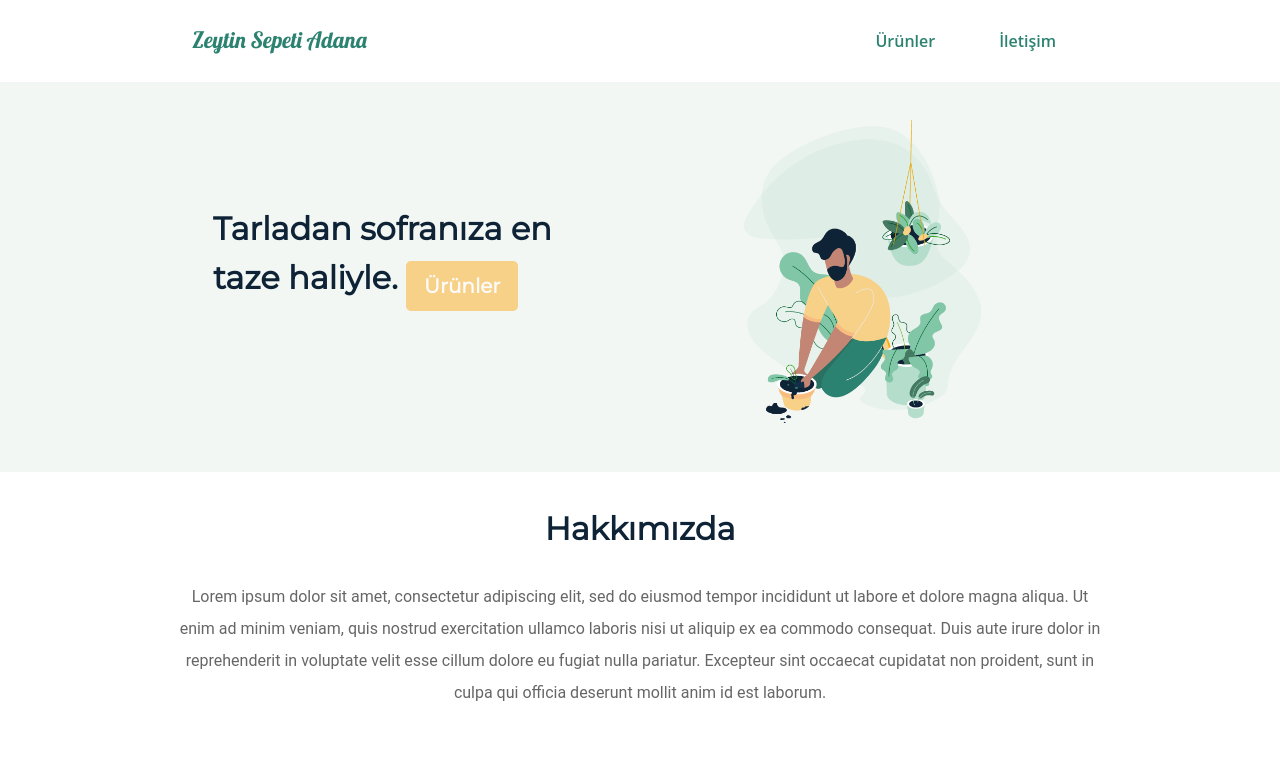
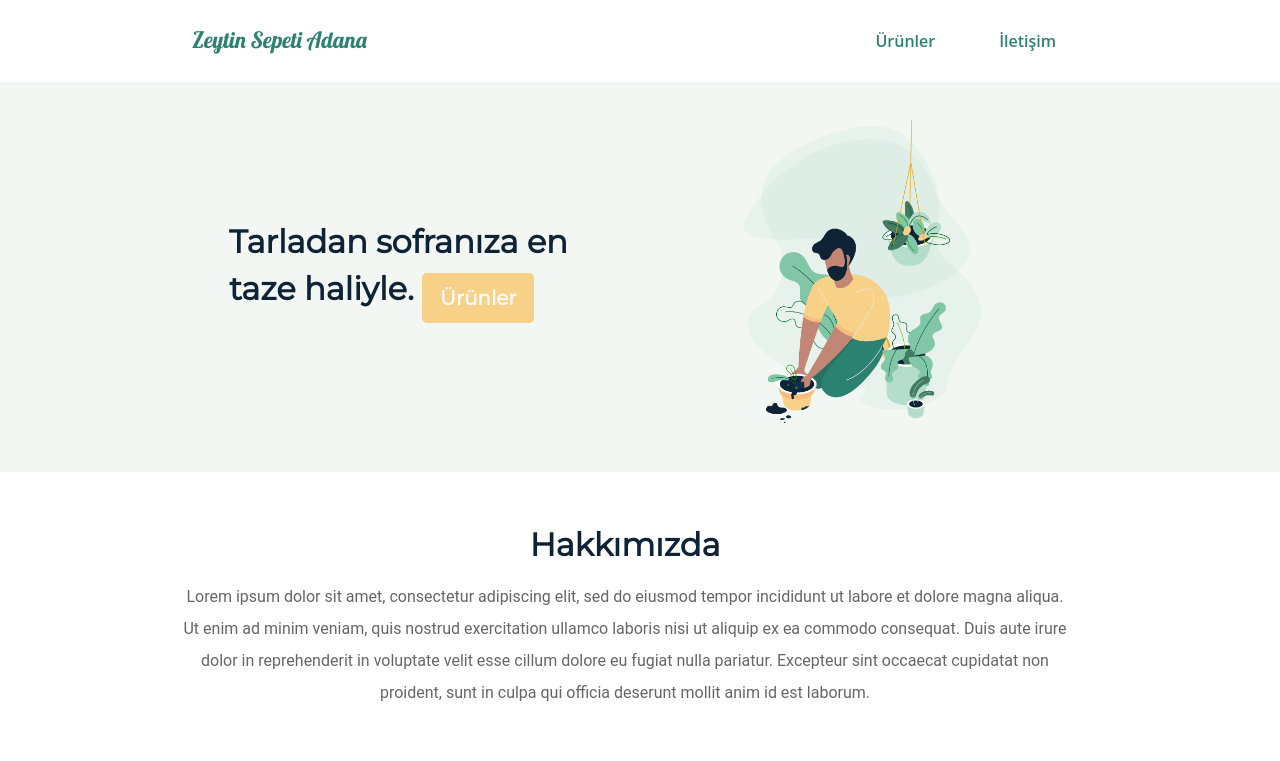
Before and after one commit to tasyurek/zeytin-sepeti, a plain HTML site: page index.html in a window 1280 px wide. Shown: the top 761 px of the page. Drawn offline with nearby package versions, Linux system fonts and the light colour scheme.

Commit message:
Version 1.2

```diff
--- a/css/styles.css
+++ b/css/styles.css
@@ -36,7 +36,7 @@ h1 {
 }
 h2 {
   font-weight: 600;
-  margin-bottom: 2rem;
+  padding: 1rem;
 }
 
 p {
@@ -278,6 +278,11 @@ button:focus {
   line-height: 2;
   text-align: center;
 }
+#about h2 {
+  padding: 1rem;
+  margin: 0;
+  text-align: center;
+}
 
 /* Slideshow */
 
--- a/index.html
+++ b/index.html
@@ -3,7 +3,7 @@
   <head>
     <meta charset="utf-8" />
     <meta name="viewport" content="width=device-width, initial-scale=1.0">
-    <link rel="shortcut icon" href="favicon.ico" />
+    <link rel='shortcut icon' type='image/x-icon' href='favicon.ico' />
     <title>Zeytin sepeti Adana</title>
 
 
@@ -141,9 +141,9 @@
 
 
     <section id="about">
-      <div class="container-fluid">
+      <div class="row container-fluid">
+        <div>
            <h2 class="center">Hakkımızda</h2>
-        <div class="row">
            <p>Lorem ipsum dolor sit amet, consectetur adipiscing elit, sed do eiusmod tempor incididunt ut labore et dolore magna aliqua.
               Ut enim ad minim veniam, quis nostrud exercitation ullamco laboris nisi ut aliquip ex ea commodo consequat. Duis aute irure
               dolor in reprehenderit in voluptate velit esse cillum dolore eu fugiat nulla pariatur.
@@ -151,6 +151,7 @@
             </p>
           </div>
         </div>
+
     </section>
 
     <!-- Slideshow -->
@@ -348,7 +349,9 @@
 
     <section id="products">
       <div class="container-fluid">
+        <div>
             <h2 class="center">Ürünler</h2>
+
             <div class="row">
                 <div class="col-lg-4 col-md-6 center ">
                   <a href="#">
@@ -413,6 +416,7 @@
                           </div>
 
 
+            </div>
         </div>
       </div>
 
```
Lines whose indentation alone changed are shown as unchanged.
